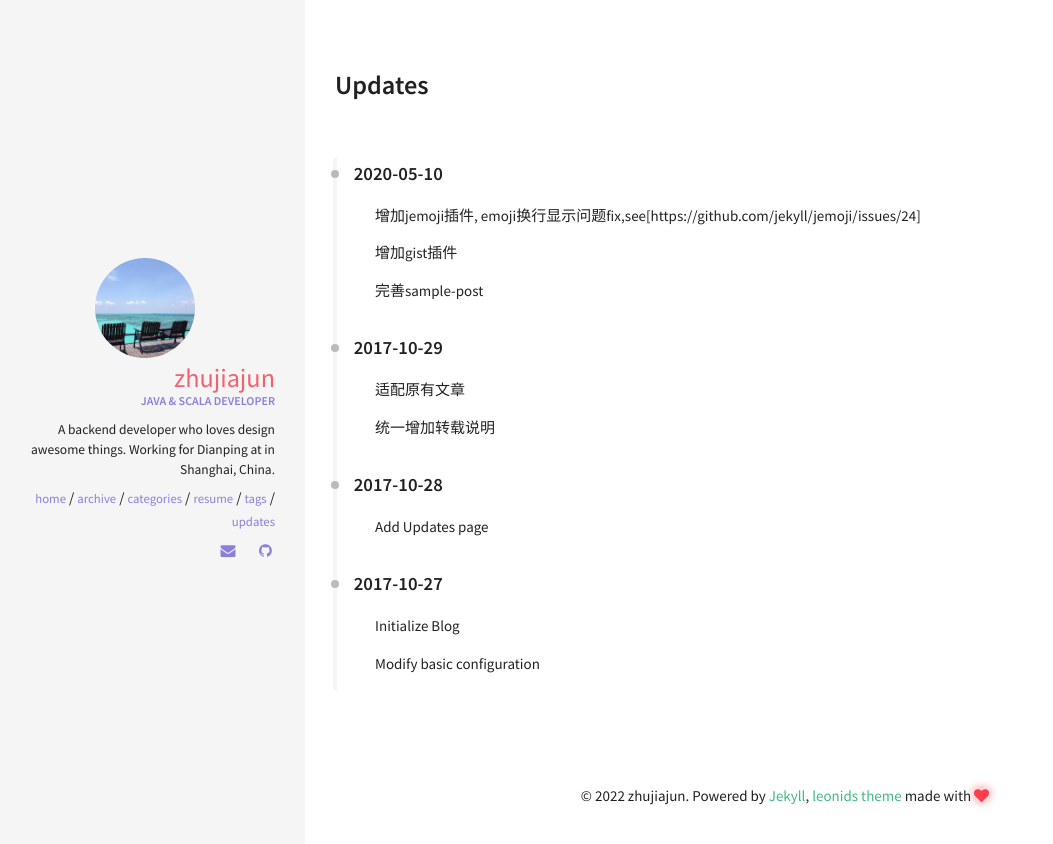
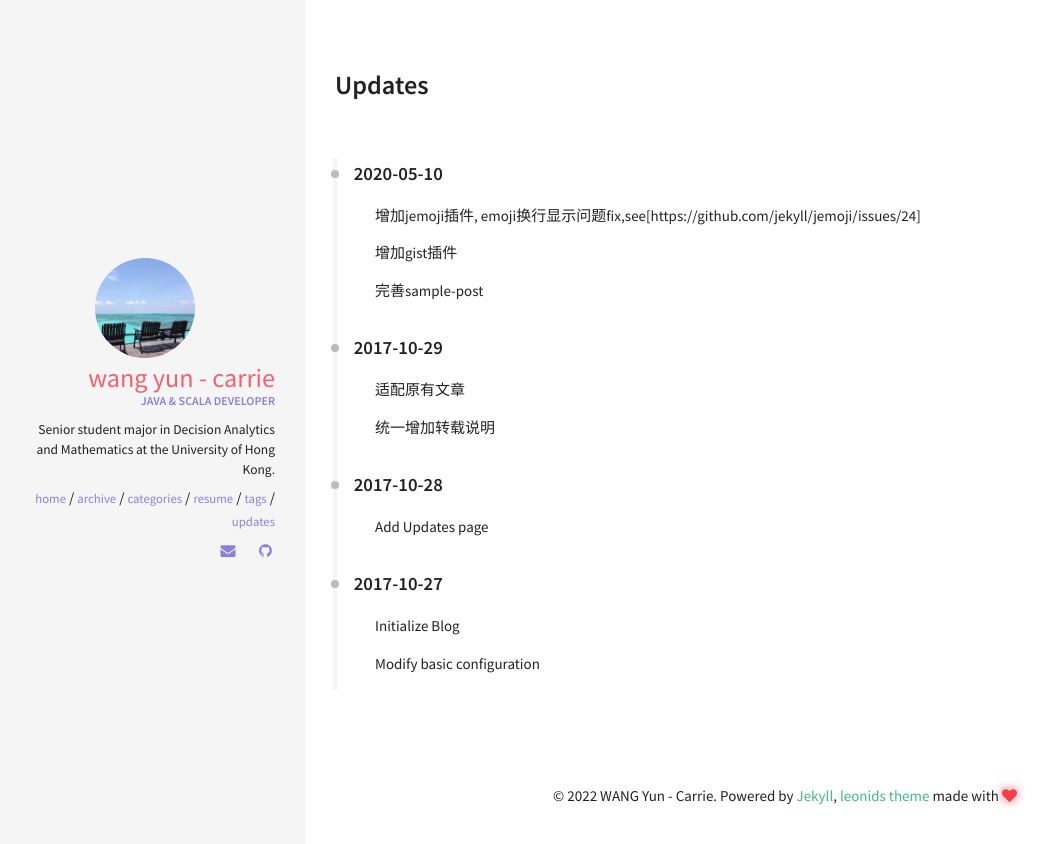
Before and after one commit to Carrieww/carrieww.github.io, a Jekyll site: the page built from updates.html, in a window 1280 px wide. Shown: the top 844 px of the page, without its empty margins (15-1068 px from the left). Built offline with Jekyll 4.4.1, drawn with Linux system fonts in a browser that asks for light colours.

Commit message:
Update _config.yml

```diff
--- a/_config.yml
+++ b/_config.yml
@@ -3,11 +3,12 @@
 # Site wide configuration
 ####################################
 #
-title: zhujiajun
-email: zhujiajun.me@gmail.com
-description: zhujiajun's blog,powered by jekyll.
-url: https://zjiajun.github.io # the base hostname & protocol for your site
+title: My Personal Website
+email: carrie07@connect.hku.hk
+description: carrie's blog,powered by jekyll.
+url: https://carrieww.github.io # the base hostname & protocol for your site
 keywords: ["jekyll", "java", "scala","blog"]
+github_repo: "https://github.com/carrieww/carrieww.github.io.git"
 
 #
 ###################################
@@ -37,11 +38,11 @@ plugins:
 ####################################
 #
 owner:
-  name: zhujiajun
+  name: WANG Yun - Carrie
   avatar: avatar.jpg
   job: "Java & Scala Developer"
-  bio: "A backend developer who loves design awesome things. Working for Dianping at in Shanghai, China."
-  email: zhujiajun.me@gmail.com
+  bio: "Senior student major in Decision Analytics and Mathematics at the University of Hong Kong."
+  email: carrie07@connect.hku.hk
   disqus-shortname: #username
   twitter:  #username
   facebook: #username
@@ -52,8 +53,8 @@ owner:
     ad-client:
     ad-slot:
   bing-verify:
-  github: zjiajun #username
-  stackoverflow: #123456/username   from a "http://stackoverflow.com/users/123456/username" link
+  github: carrieww #username
+#   stackoverflow: #123456/username   from a "http://stackoverflow.com/users/123456/username" link
   linkedin: #username
   xing: #username
   instagram: #username
```
